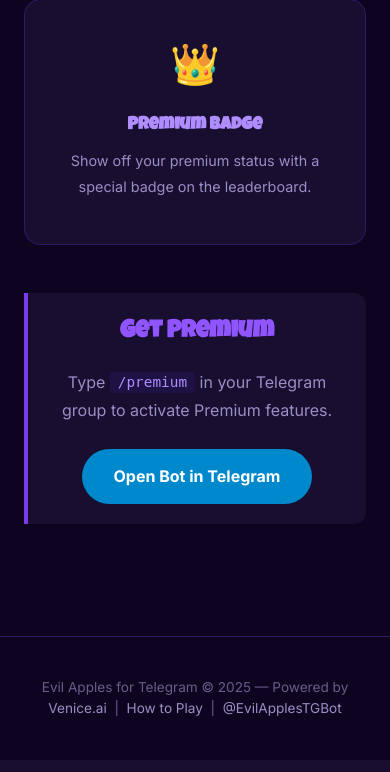
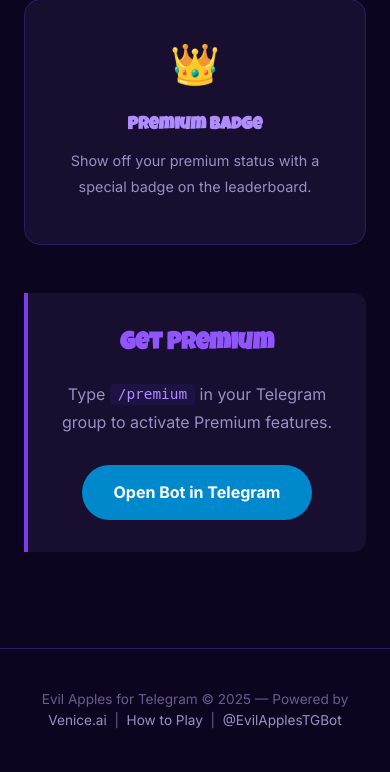
Before and after one commit to puppis2525/evilapples-4d, a FastAPI app: page /premium in a window 390 px wide. Shown: the part 1895-2667 px from the top of the page. Run offline with FastAPI, Linux system fonts and the light colour scheme; parts of the project's set-up code (start-up, migrations or seed data) failed here and were passed over.

Commit message:
Task #12: Build Telegram Standalone Website with Jinja2 templates
Replaced the bare-bones inline-HTML website in telegram/server.py with a
polished, multi-page standalone website using Jinja2 templates and a shared
CSS design system.

Changes:
- telegram/db.py: Added get_tg_stats() function that aggregates total
  players, rounds played, and latest group count from tg_bot_stats table
- telegram/server.py: Rewrote to use Jinja2Templates, added routes for
  /store, /premium, /leaderboard, /api/stats; all pages use _ctx() helper
  for shared template context (bot_username, active_page)
- telegram/templates/base.html: Shared layout with sticky nav header
  (Home, How to Play, Store, Premium, Leaderboard, "Add to Telegram" CTA),
  footer with Venice.ai credit, OG meta tags
- telegram/templates/index.html: Hero section with CTA buttons, live stats
  bar (groups/players/rounds via /api/stats), top-10 leaderboard table with
  medal icons, Hall of Fame, commands grid (8 key commands)
- telegram/templates/howtoplay.html: Complete command reference covering
  setup, each round, game modes, Dr. Evil AI judge, solo mode, tournaments,
  custom decks, premium, and all 14 commands in a grid
- telegram/templates/store.html: Deck listings from get_tg_store_listings()
  with featured badges, price display, and custom deck upload instructions
- telegram/templates/premium.html: 6-feature grid (No Ads, Unlimited Decks,
  Tournaments, Priority AI, Custom Rules, Premium Badge) with CTA
- telegram/templates/leaderboard.html: Full top-50 table with win rate
  column and medal icons for top 3
- telegram/static/style.css: Complete CSS design system with CSS variables,
  dark purple theme matching EvilApples4d.com, responsive breakpoints,
  animations, card/table/button/nav components, utility classes
- All templates use CSS classes only (zero inline styles)
- telegram/requirements.txt: Added jinja2==3.1.4
- replit.md: Documented Telegram website architecture

```diff
--- a/telegram/static/style.css
+++ b/telegram/static/style.css
@@ -441,6 +441,26 @@ footer a:hover { color: var(--evil-300); }
     to { opacity: 1; transform: translateY(0); }
 }
 
+.logo-link { text-decoration: none; }
+
+.mt-1 { margin-top: 1rem; }
+.mt-2 { margin-top: 2rem; }
+.mt-3 { margin-top: 3rem; }
+.mt-0 { margin-top: 0; }
+
+.text-center { text-align: center; }
+
+.cta-section {
+    background: var(--evil-surface);
+    border-left: 4px solid var(--evil-500);
+    padding: 2rem 1.5rem;
+    border-radius: 0 12px 12px 0;
+    margin-top: 3rem;
+    text-align: center;
+}
+
+.cta-section h2 { margin-top: 0; }
+
 @media (max-width: 768px) {
     header { padding: 0.75rem 1rem; }
     .logo { font-size: 1.2rem; }
--- a/telegram/templates/base.html
+++ b/telegram/templates/base.html
@@ -13,7 +13,7 @@
 </head>
 <body>
     <header>
-        <a href="/" style="text-decoration:none"><div class="logo">Evil Apples <span>for Telegram</span></div></a>
+        <a href="/" class="logo-link"><div class="logo">Evil Apples <span>for Telegram</span></div></a>
         <nav>
             <a href="/" class="{% if active_page == 'home' %}active{% endif %}">Home</a>
             <a href="/howtoplay" class="{% if active_page == 'howtoplay' %}active{% endif %}">How to Play</a>
--- a/telegram/templates/howtoplay.html
+++ b/telegram/templates/howtoplay.html
@@ -70,7 +70,7 @@
     </ul>
 
     <h2>All Commands</h2>
-    <div class="commands-grid" style="margin-top: 1rem;">
+    <div class="commands-grid mt-1">
         <div class="command-item"><code>/startgame</code><span class="desc">Start a group game</span></div>
         <div class="command-item"><code>/join</code><span class="desc">Join a game</span></div>
         <div class="command-item"><code>/deal</code><span class="desc">Deal a round</span></div>
--- a/telegram/templates/leaderboard.html
+++ b/telegram/templates/leaderboard.html
@@ -7,7 +7,7 @@
     <p>The top Evil Apples players on Telegram. Play more to climb the ranks!</p>
 
     {% if leaders %}
-    <table style="margin-top: 2rem;">
+    <table class="mt-2">
         <thead>
             <tr><th>#</th><th>Player</th><th>Wins</th><th>Games</th><th>Win Rate</th></tr>
         </thead>
@@ -26,12 +26,12 @@
         </tbody>
     </table>
     {% else %}
-    <div class="empty-state" style="margin-top: 2rem;">
+    <div class="empty-state mt-2">
         No games played yet — be the first! Add the bot to your Telegram group and start a game.
     </div>
     {% endif %}
 
-    <div style="text-align: center; margin-top: 2rem;">
+    <div class="text-center mt-2">
         <a class="btn btn-primary" href="https://t.me/{{ bot_username }}?startgroup=true" target="_blank">
             Add Bot to Your Group
         </a>
--- a/telegram/templates/premium.html
+++ b/telegram/templates/premium.html
@@ -39,10 +39,10 @@
         </div>
     </div>
 
-    <div class="step-card" style="margin-top: 3rem; text-align: center;">
-        <h2 style="margin-top: 0;">Get Premium</h2>
+    <div class="cta-section">
+        <h2>Get Premium</h2>
         <p>Type <code>/premium</code> in your Telegram group to activate Premium features.</p>
-        <a class="btn btn-primary" href="https://t.me/{{ bot_username }}" target="_blank" style="margin-top: 1rem;">
+        <a class="btn btn-primary mt-1" href="https://t.me/{{ bot_username }}" target="_blank">
             Open Bot in Telegram
         </a>
     </div>
```
Also changed, not shown: telegram/templates/store.html (+4 -4 lines).
